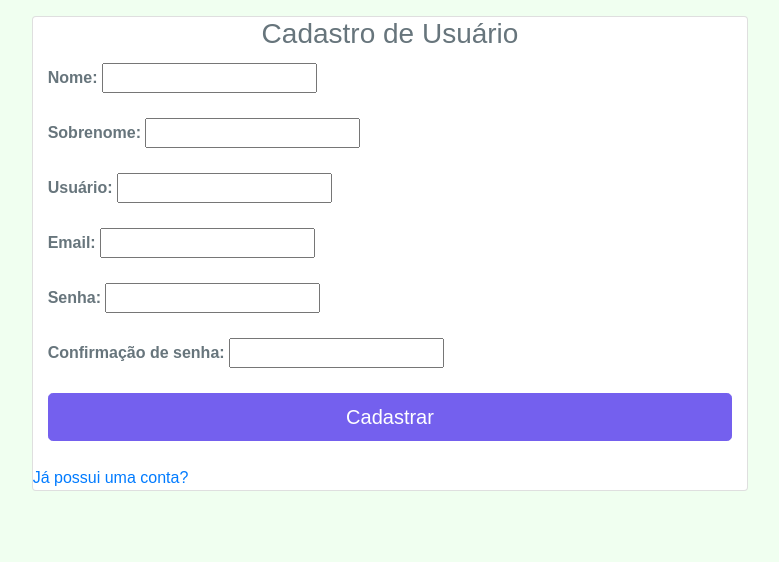
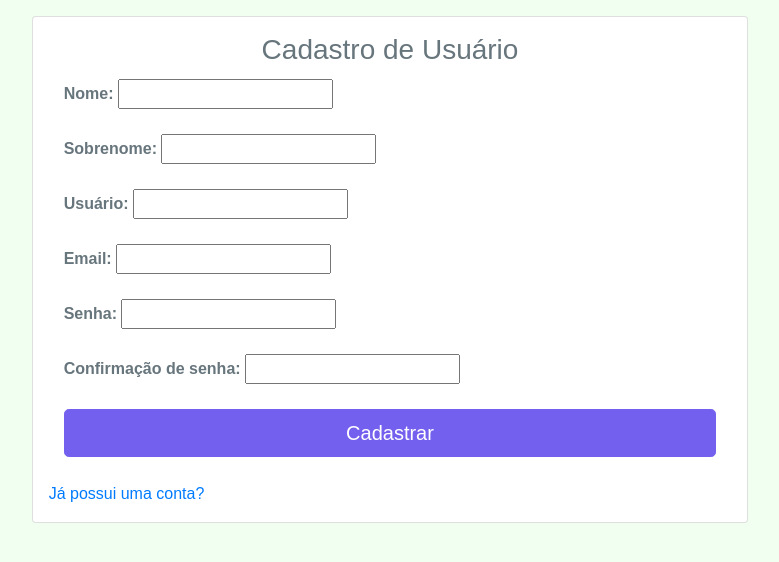
Before and after one commit to VilaAttena/VilaAttenaDjango, a Django app: page /accounts/register/ in a window 1280 px wide. Shown: the part 56-618 px from the top of the page, without its empty margins (250-1029 px from the left). Run offline with Django 3.2, Linux system fonts and the light colour scheme; some libraries are stand-ins or nearby versions.

Commit message:
Correções visuais

```diff
--- a/sistema/templates/registration/register.html
+++ b/sistema/templates/registration/register.html
@@ -8,7 +8,7 @@
 	<div class="container-fluid py-3">
 	    <div class="row justify-content-center">
 	        <div class="col-lg-7 col-xlg-9 col-md-8">
-	            <div class="card">
+	            <div class="card p-3">
 	                <h3 class="card-title m-t-10 text-center">Cadastro de Usuário</h3>
 	                <form class="form-horizontal" method="POST" action="{% url 'url_register' %}">
 	                	{% csrf_token %}
```
